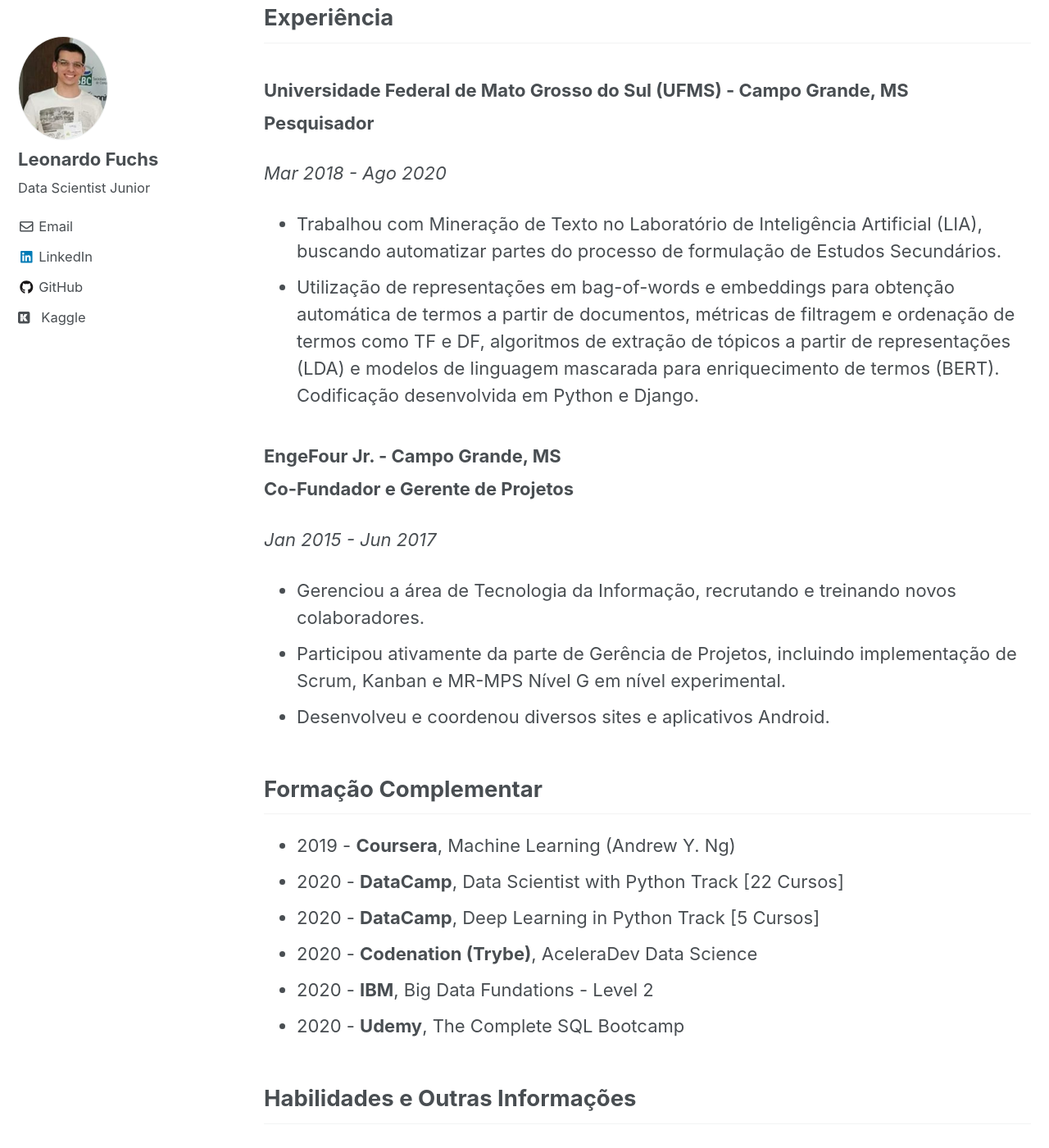
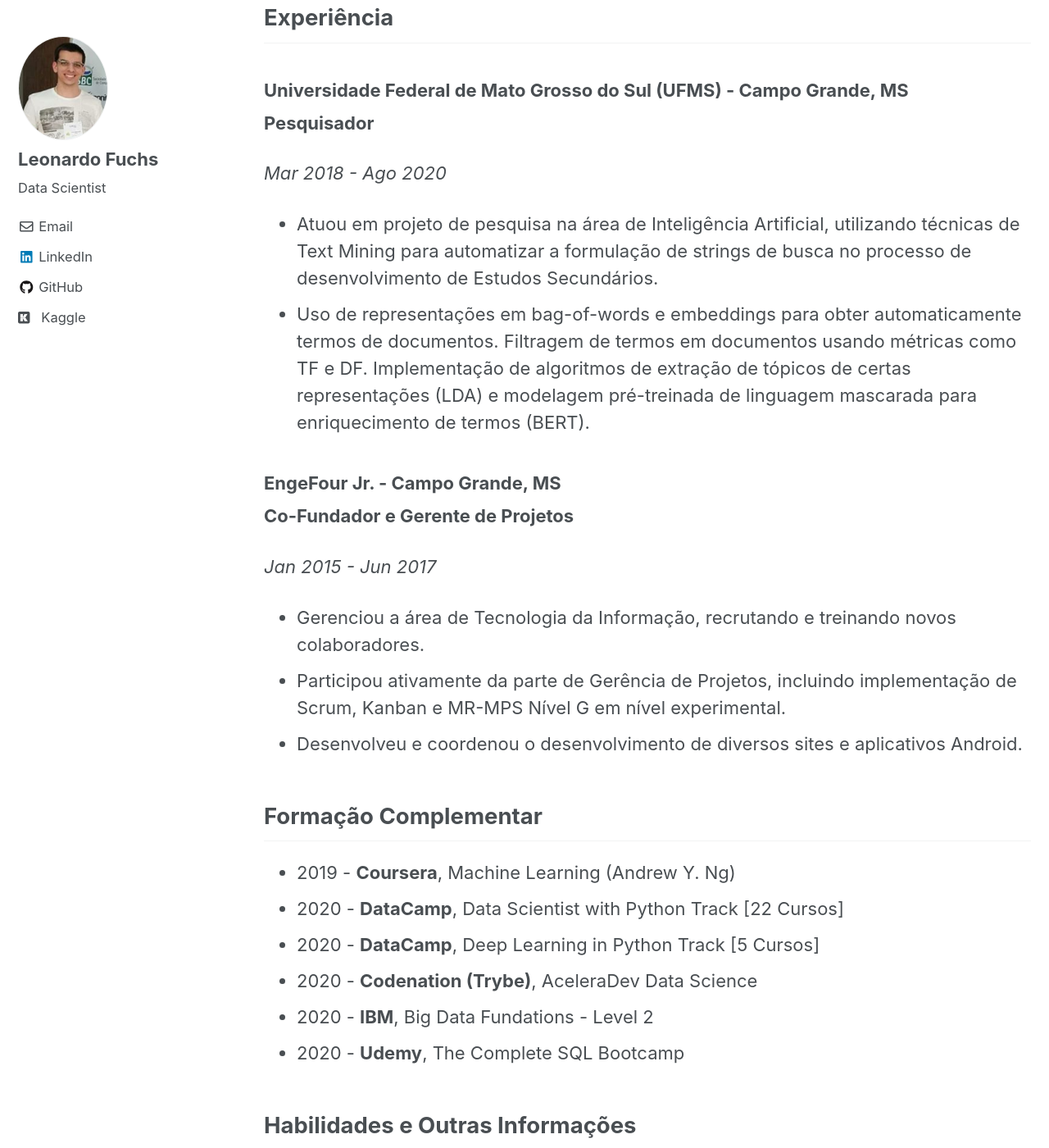
Before and after one commit to LeoFuchs/LeoFuchs.github.io, a Jekyll site: the page built from _pages/cv.md, in a window 1280 px wide and 1400 px high, scrolled down 1195 px. Shown: the whole window at 82% size. Built offline with Jekyll 4.4.1, drawn with Linux system fonts in a browser that asks for light colours; nearby versions of some CDN libraries.

Commit message:
Update CV

```diff
--- a/_config.yml
+++ b/_config.yml
@@ -86,7 +86,7 @@ analytics:
 author:
   name             : "Leonardo Fuchs"
   avatar           : "/images/bio.png" # path of avatar image, e.g. "/assets/images/bio-photo.jpg"
-  bio              : "Data Scientist Junior"
+  bio              : "Data Scientist"
   location         :
   email            : "leo.fuchs.alves@gmail.com"
   uri              :
--- a/_pages/cv.md
+++ b/_pages/cv.md
@@ -34,8 +34,8 @@ _Jan 2012 - Jul 2017_
 
 _Mar 2018 - Ago 2020_
 
-- Trabalhou com Mineração de Texto no Laboratório de Inteligência Artificial (LIA), buscando automatizar partes do processo de formulação de Estudos Secundários.
-- Utilização de representações em bag-of-words e embeddings para obtenção automática de termos a partir de documentos, métricas de filtragem e ordenação de termos como TF e DF, algoritmos de extração de tópicos a partir de representações (LDA) e modelos de linguagem mascarada para enriquecimento de termos (BERT). Codificação desenvolvida em Python e Django.
+- Atuou em projeto de pesquisa na área de Inteligência Artificial, utilizando técnicas de Text Mining para automatizar a formulação de strings de busca no processo de desenvolvimento de Estudos Secundários.
+- Uso de representações em bag-of-words e embeddings para obter automaticamente termos de documentos. Filtragem de termos em documentos usando métricas como TF e DF. Implementação de algoritmos de extração de tópicos de certas representações (LDA) e modelagem pré-treinada de linguagem mascarada para enriquecimento de termos (BERT).
 
 ### EngeFour Jr. - Campo Grande, MS
 
@@ -45,7 +45,7 @@ _Jan 2015 - Jun 2017_
 
 - Gerenciou a área de Tecnologia da Informação, recrutando e treinando novos colaboradores.
 - Participou ativamente da parte de Gerência de Projetos, incluindo implementação de Scrum, Kanban e MR-MPS Nível G em nível experimental.
-- Desenvolveu e coordenou diversos sites e aplicativos Android.
+- Desenvolveu e coordenou o desenvolvimento de diversos sites e aplicativos Android.
 
 ## Formação Complementar
 
```
